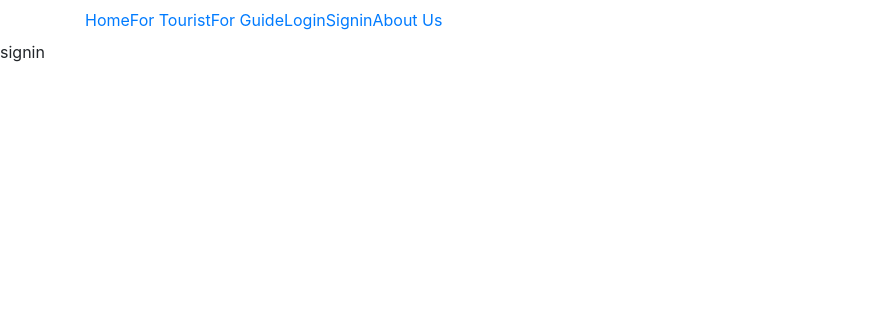
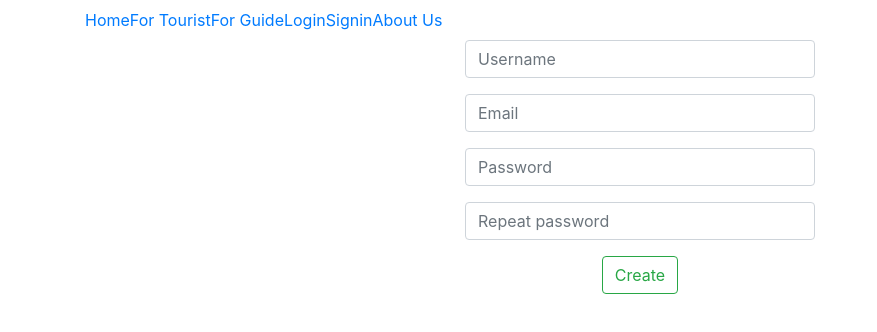
Before and after one commit to aidanakad/hikelite.github.io, a React (Create React App) app: page /signin in a window 1280 px wide. Shown: the top 332 px of the page, without its empty margins (0-877 px from the left). Built offline with nearby package versions, Linux system fonts and the light colour scheme.

Commit message:
created form for sign in

```diff
--- a/src/Components/Authorisation/Login.js
+++ b/src/Components/Authorisation/Login.js
@@ -21,7 +21,6 @@ export default function Login (){
                         </Form>
                     </Col>
                 </Row>
-
             </Container>
             </PageWrapper>
         </div>
--- a/src/Components/Authorisation/Signin.js
+++ b/src/Components/Authorisation/Signin.js
@@ -1,11 +1,33 @@
 import React from 'react';
 import style from './auth.module.css'
 import PageWrapper from '../PageWrapper'
+import {Form, Button, Container, Col, Row} from 'react-bootstrap'
 
 export default function Signin (){
     return (
         <PageWrapper>
-            signin
+            <Container>
+                <Row>
+                    <Col xs={12} >
+                        <Form className={style.login}>
+                            <Form.Group controlId="formGroupEmail" className={style.line}>
+                                <Form.Control type="email" placeholder="Username" />
+                            </Form.Group>
+                            <Form.Group controlId="formGroupEmail" className={style.line}>
+                                <Form.Control type="email" placeholder="Email" />
+                            </Form.Group>
+                            <Form.Group controlId="formGroupPassword" className={style.line}>
+                                <Form.Control type="password" placeholder="Password" />
+                            </Form.Group>
+                            <Form.Group controlId="formGroupPassword" className={style.line}>
+                                <Form.Control type="password" placeholder="Repeat password" />
+                            </Form.Group>
+                            <Button variant="outline-success">Create</Button>{' '}
+                        </Form>
+                    </Col>
+                </Row>
+
+            </Container>
         </PageWrapper>
     )
 }
```
